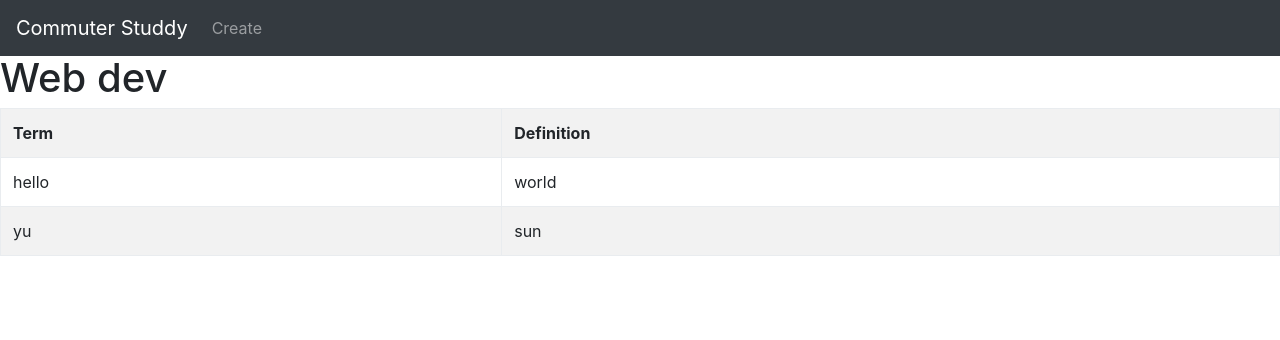
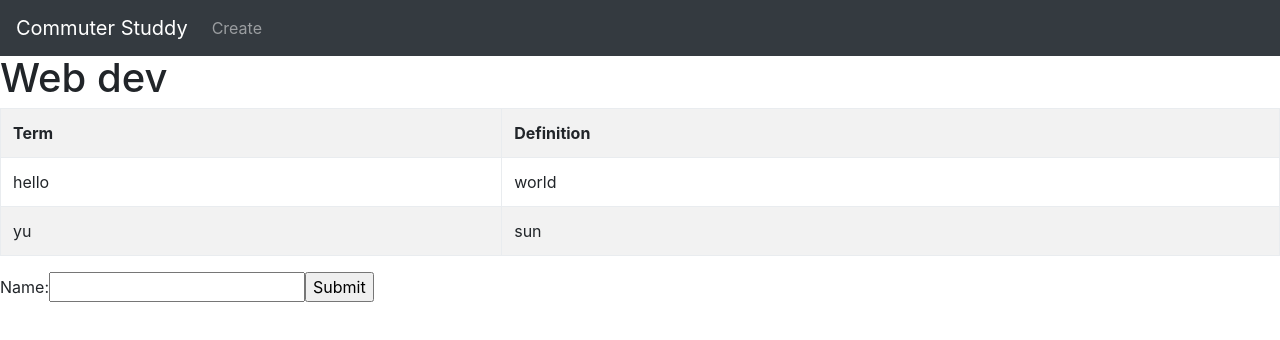
Before and after one commit to cs480SnackOverflow/front-end, a React (Create React App) app: page / in a window 1280 px wide. Shown: the top 340 px of the page. Built offline with nearby package versions, Linux system fonts and the light colour scheme.

Commit message:
Added boilerplate form for createflashcard

```diff
--- a/public/index.html
+++ b/public/index.html
@@ -28,6 +28,7 @@
     </noscript>
     <div id="top-navbar"> </div>
     <div id="root"></div>
+    <div id="create-flashcard"> </div>
     <!--
       This HTML file is a template.
       If you open it directly in the browser, you will see an empty page.
--- /dev/null
+++ b/src/components/CreateFlashcard.jsx
@@ -0,0 +1,33 @@
+import React from 'react'
+import { Form , Text} from 'react-input'
+
+class CreateFlashcard extends React.Component {
+  constructor(props) {
+    super(props);
+    this.state = {value: ''};
+
+    this.handleChange = this.handleChange.bind(this);
+    this.handleSubmit = this.handleSubmit.bind(this);
+  }
+
+  handleChange(event) {
+    this.setState({value: event.target.value});
+  }
+  handleSubmit(event){
+    alert('A name was submitted: ' + this.state.value);
+    event.preventDefault();
+  }
+  render(){
+    return (
+      <form onSubmit={this.handleSubmit}>
+        <label>
+          Name:
+            <input type="text" value = {this.state.value}
+            onChange={this.handleChange} />
+        </label>
+        <input type="submit" value="Submit" />
+        </form>
+    );
+  }
+}
+export default CreateFlashcard;
--- a/src/index.js
+++ b/src/index.js
@@ -2,11 +2,16 @@
 import ReactDOM from 'react-dom';
 import TopNavbar from './components/TopNavbar';
 import App from './components/App';
+import CreateFlashcard from './components/CreateFlashcard';
 
 ReactDOM.render(
   <TopNavbar />, document.getElementById('top-navbar')
 );
 
 ReactDOM.render(
+  <CreateFlashcard />, document.getElementById('create-flashcard')
+);
+
+ReactDOM.render(
   <App />, document.getElementById('root')
 );
```
